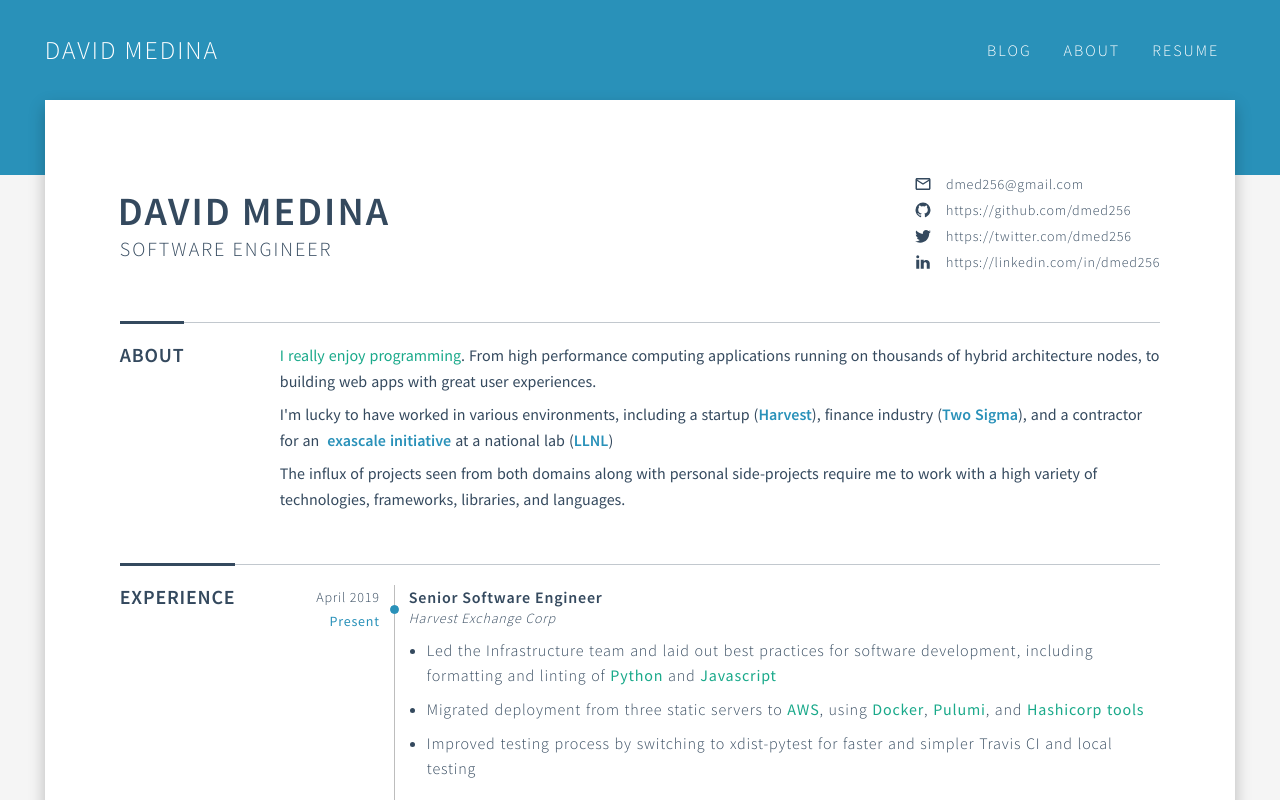
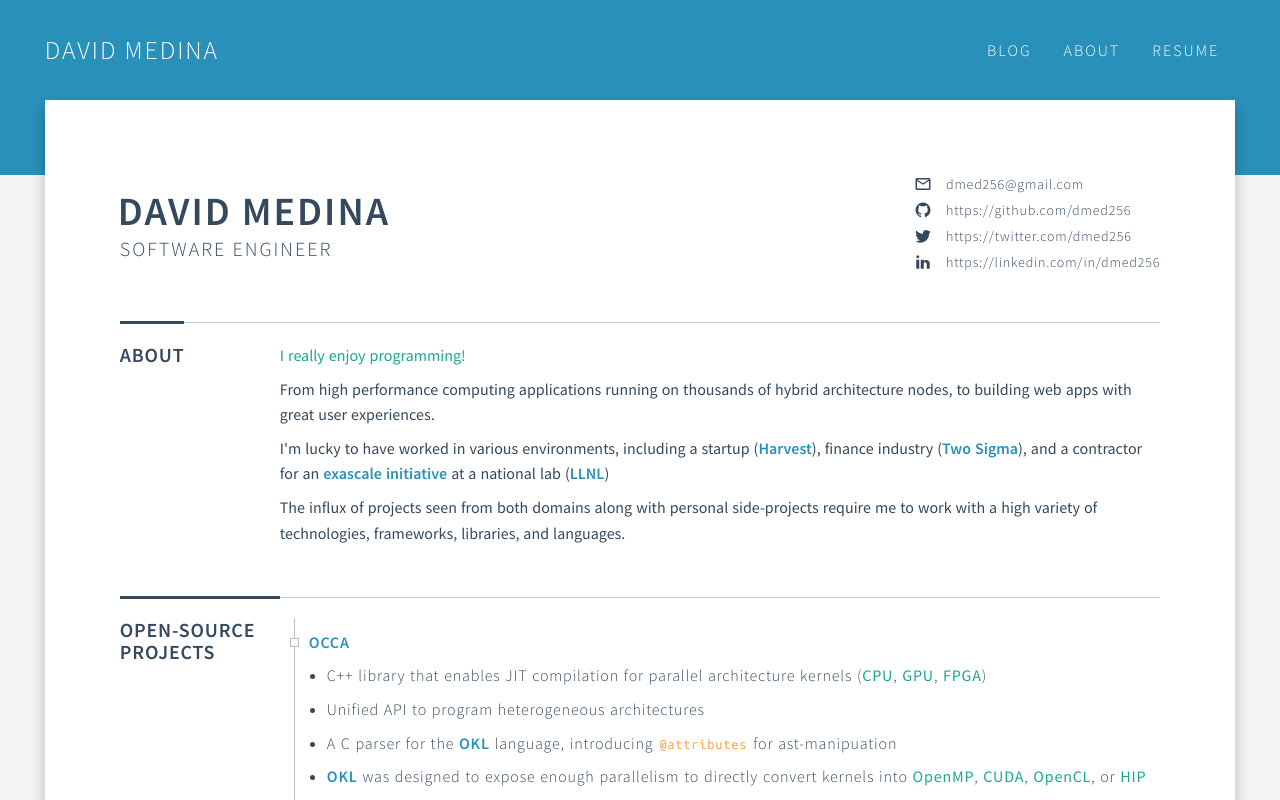
Before and after one commit to dmed256/dmed256.com, a React (Create React App) app: page /resume in a window 1280 px wide. Shown: the top 800 px of the page. Built offline with nearby package versions, Linux system fonts and the light colour scheme.

Commit message:
[Resume] Minor changes

```diff
--- a/src/pages/Resume/About.tsx
+++ b/src/pages/Resume/About.tsx
@@ -8,8 +8,10 @@ import ResumeSection from './ResumeSection';
 const About = () => (
   <ResumeSection title="About">
     <Typography variant="body1">
-      <Bold>I really enjoy programming</Bold>.
+      <Bold>I really enjoy programming!</Bold>
+    </Typography>
 
+    <Typography variant="body1">
       From high performance computing applications running on thousands of hybrid architecture nodes,
       to building web apps with great user experiences.
     </Typography>
@@ -23,7 +25,7 @@ const About = () => (
         <InlineLink href="https://www.twosigma.com">
           Two Sigma
         </InlineLink>
-      ), and a contractor for an &nbsp;
+      ), and a contractor for an&nbsp;
       <InlineLink href="http://ceed.exascaleproject.org">
         exascale initiative
       </InlineLink> at a national lab (
--- a/src/pages/Resume/Resume.tsx
+++ b/src/pages/Resume/Resume.tsx
@@ -22,9 +22,9 @@ const Resume = () => {
     <div className={classes.root}>
       <Header />
       <About/>
+      <Projects />
       <Experience />
       <Education />
-      <Projects />
       <Publications />
     </div>
   );
```
